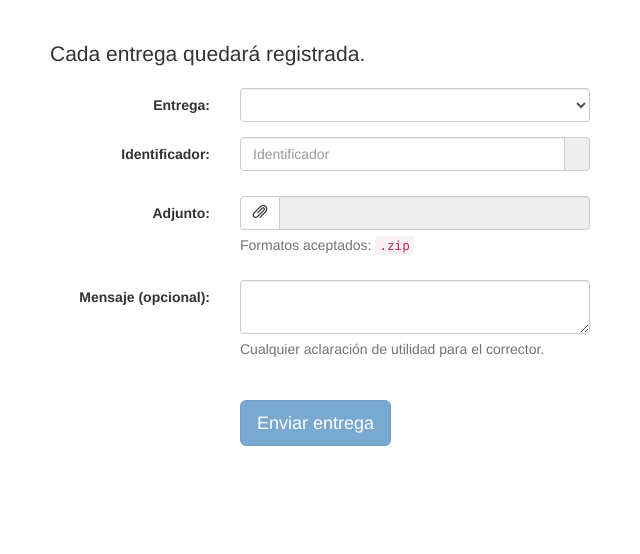
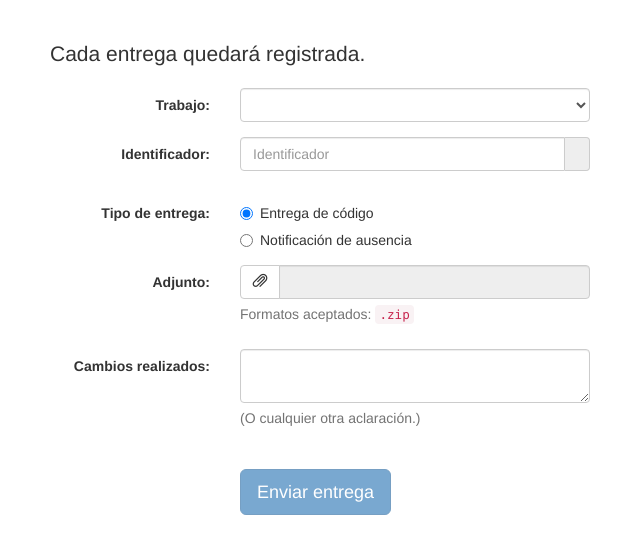
Before and after one commit to dato/algo2_sistema_entregas, a Flask app: template templates/index.html in a window 1280 px wide. Shown: the part 51-605 px from the top of the page, without its empty margins (35-675 px from the left). Run offline with Flask 2, Linux system fonts and the light colour scheme; the template is opened without the code that fills it: most values are stand-ins (such as "Sample title", 1, 10 or a date in 2020); parts of the project's set-up code (start-up, migrations or seed data) failed here and were passed over; some libraries are stand-ins or nearby versions.

Commit message:
Añadir UI sencilla para "avisar de ausencia de entrega".
Si se elige la opción de ausencia, se deshabilita el selector de archivo
adjunto, y se exige que la justificación no esté vacía.

```diff
--- a/templates/index.html
+++ b/templates/index.html
@@ -15,7 +15,7 @@ Cada entrega quedará registrada.
   {% if alert %}<div class="alert alert-danger">{{ alert }}</div>{% endif %}
 
   <div class="form-group" id="fg_tp">
-    <label for="tp" class="col-xs-2 control-label">Entrega:</label>
+    <label for="tp" class="col-xs-2 control-label">Trabajo:</label>
     <div class="col-xs-4">
       <select class="form-control" name="tp" id="tp" value="">
         <option style="display:none" selected value></option>
@@ -36,6 +36,19 @@ Cada entrega quedará registrada.
       </p>
     </div>
   </div>
+  <div class="form-group" id="fg_tipo">
+    <label for="tipo" class="col-xs-2 control-label">Tipo de entrega:</label>
+    <div class="col-xs-4">
+      <div class="input-group">
+        <div class="radio">
+          <label><input type="radio" name="tipo" value="entrega" checked>Entrega de código</label>
+        </div>
+        <div class="radio">
+          <label><input type="radio" name="tipo" value="ausencia">Notificación de ausencia</label>
+        </div>
+      </div>
+    </div>
+  </div>
   <div class="form-group" id="fg_adjuntos">
     <label for="file" class="col-xs-2 control-label">Adjunto:</label>
     <div class="col-xs-4">
@@ -54,10 +67,10 @@ Cada entrega quedará registrada.
     </div>
   </div>
   <div class="form-group" id="fg_body">
-    <label for="body" class="col-xs-2 control-label">Mensaje (opcional):</label>
+    <label for="body" class="col-xs-2 control-label">Cambios realizados:</label>
     <div class="col-xs-4">
       <textarea class="form-control" name="body" id="body"></textarea>
-      <span class="help-block">Cualquier aclaración de utilidad para el corrector.</span>
+      <span class="help-block">(O cualquier otra aclaración.)</span>
     </div>
   </div>
   <div class="form-group">
@@ -78,10 +91,12 @@ Cada entrega quedará registrada.
 document.addEventListener("DOMContentLoaded", function() {
   $('#tp').on('input', validate);
   $('#identificador').on('input', validate);
+  $('input[name=tipo]:radio', '#fg_tipo').change(validate);
   $('#file').change(function() {
     $('#filename').val(this.files[0].name);
     validate();
   });
+  $('#body').change(validate);  // Verifica solo al perder focus.
 });
 
 var correctores = JSON.parse('{{correctores_json|safe}}');
@@ -91,8 +106,18 @@ function validate() {
   var tp = validateTP();
   var padronValid = validatePadron(tp);
   var filesValid = validateFiles();
-  var valid = !!tp && padronValid && filesValid;
+  var ausenciaValid = validateAusencia();
+  var valid = !!tp && padronValid && (filesValid || ausenciaValid);
   $('#submit').prop('disabled', !valid);
+}
+
+function validateAusencia() {
+  var value = $('input[name=tipo]:checked', '#fg_tipo').val();
+  var isAusencia = value == 'ausencia';
+  $('#file').prop('disabled', isAusencia);
+  $('span.btn', '#fg_adjuntos').toggleClass('disabled', isAusencia);
+  $('#fg_body label').html(isAusencia ? 'Justificación:' : 'Cambios realizados:');
+  return isAusencia && $('#body').val().trim().length > 0;
 }
 
 function validateTP() {
```
